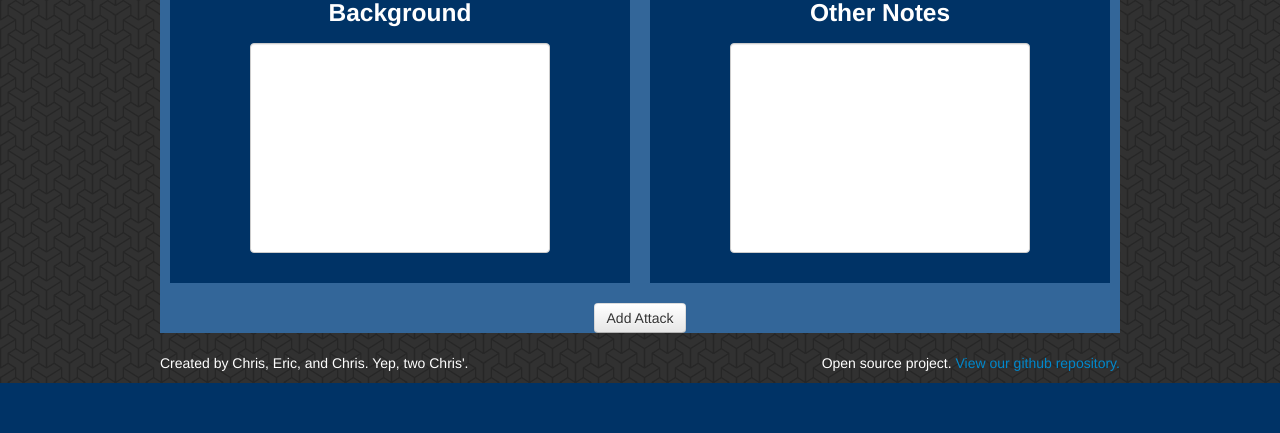
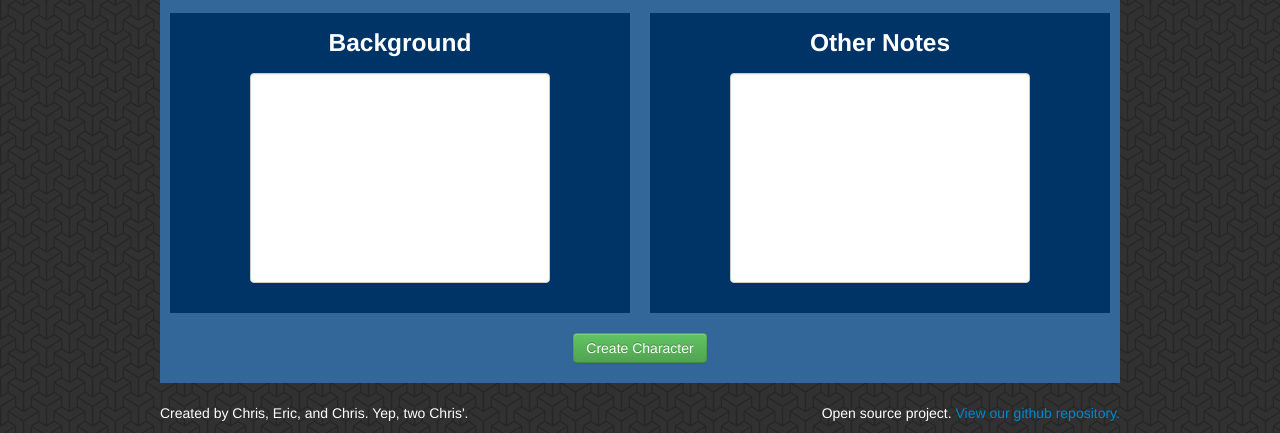
Before and after one commit to capchu/TextRPGOnline, a Flask app: page /character_edit in a window 1280 px wide. Shown: the part 2609-3042 px from the top of the page. Before the commit the page ends 2992 px from the top, so only its background shows below. Run offline with Flask 2, Linux system fonts and the light colour scheme; the visitor is signed in with stand-in values (Sample User, id 1); data comes from the database, SQL or seed files in the repository; data that the repository does not hold is empty; some libraries are stand-ins or nearby versions.

Commit message:
compleated the edit character

```diff
--- a/rpgonline/app.py
+++ b/rpgonline/app.py
@@ -293,14 +293,14 @@ def specific_character_json():
             character_info['attack_list'][count]['perks'][num]['note'] = p.note
             num += 1
 
-	character_info['attack_list'][count]['perks'] = {}
+	character_info['attack_list'][count]['flaws'] = {}
 	num = 0
         for f in a.flaws:
-            character_info['attack_list'][count]['perks'][num] = {}
-            character_info['attack_list'][count]['perks'][num]['perk_id'] = f.flaw_id
-            character_info['attack_list'][count]['perks'][num]['perk_name'] = f.name
-            character_info['attack_list'][count]['perks'][num]['multiplier'] = f.multiplier
-            character_info['attack_list'][count]['perks'][num]['note'] = f.note
+            character_info['attack_list'][count]['flaws'][num] = {}
+            character_info['attack_list'][count]['flaws'][num]['flaw_id'] = f.flaw_id
+            character_info['attack_list'][count]['flaws'][num]['flaw_name'] = f.name
+            character_info['attack_list'][count]['flaws'][num]['multiplier'] = f.multiplier
+            character_info['attack_list'][count]['flaws'][num]['note'] = f.note
             num += 1
 
         character_info['attack_list'][count]['roll'] = a.roll
--- a/rpgonline/templates/character_edit.html
+++ b/rpgonline/templates/character_edit.html
@@ -33,6 +33,55 @@
 			    update_weakness_table();
 			}
 		    }
+
+		    if(data['attack_list'])
+		    {
+			for(var i=0; i < Object.keys(data['attack_list']).length; i++ )
+			{
+
+			    for(var z=0; z < Object.keys(data['attack_list'][i]['perks']).length; z++ )
+			    {
+				var perk = [data['attack_list'][i]['perks'][z]['perk_id'],
+						data['attack_list'][i]['perks'][z]['perk_name'],
+						data['attack_list'][i]['perks'][z]['multiplier'],
+						data['attack_list'][i]['perks'][z]['note']
+						];
+				perks_list.push(perk);
+				update_perk_table();
+			    }
+
+			    for(var z=0; z < Object.keys(data['attack_list'][i]['flaws']).length; z++ )
+			    {
+				var flaw = [data['attack_list'][i]['flaws'][z]['flaw_id'],
+						data['attack_list'][i]['flaws'][z]['flaw_name'],
+						data['attack_list'][i]['flaws'][z]['multiplier'],
+						data['attack_list'][i]['flaws'][z]['note']
+						];
+				flaws_list.push(flaw);
+				update_flaw_table();
+			    }
+
+			    var pl = perks_list.slice();
+    			    var fl = flaws_list.slice();
+
+			    var attack = [data['attack_list'][i]['name'],
+						pl, fl,
+						data['attack_list'][i]['roll'],
+						data['attack_list'][i]['dx'],
+						data['attack_list'][i]['end'],
+						data['attack_list'][i]['note']
+					    	];
+
+    			    attack_list.push(attack);
+
+    			    update_attack_table();
+    			    flaws_list.length = 0;
+    			    perks_list.length = 0;
+    			    update_flaw_table();
+    			    update_perk_table();
+			}
+		    }
+
 		    if(data['health']) $("#statshealth_text").val(data['health']);
 		    if(data['endurance']) $("#statsedurance_text").val(data['endurance']);
 		    if(data['defense']) $("#statsdefense_text").val(data['defense']);
@@ -55,7 +104,7 @@
        }
     </style>
     <div class="row">
-        <div class="span12" style="text-align: center;"><h3>Character Creation</h3></div>
+        <div class="span12" style="text-align: center;"><h3>Character Creation</h3><p id="username">{{ session['username'] }}</p></div>
     </div>
     <div class="row">
         <div style="text-align: center;">
@@ -374,8 +423,8 @@
              <br>
             <div class="row">
                 <div class="span12">
-                    <button id="submit_btn" type="submit" class="btn">Add Attack</button>
-                    <!--<a href="#" id="submit_btn" class="btn btn-lg btn-success">Add Character</a>-->
+                    <button id="submit_btn" type="submit" class="btn btn-lg btn-success">Create Character</button>
+                    <br><br>
                 </div>
             </div>
         </div>
```
